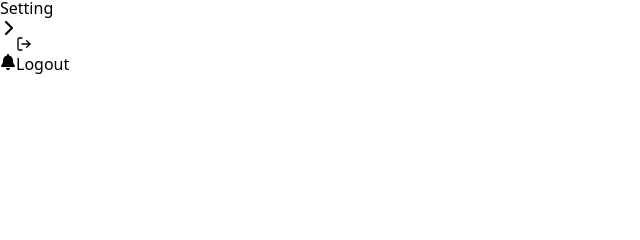
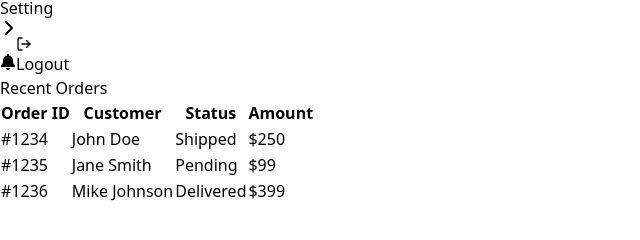
Before and after one commit to Talha-Nazim/demo-dashboard, a React (Vite) app: page /tables in a window 1280 px wide. Shown: the part 480-720 px from the top of the page, without its empty margins (0-640 px from the left). Built offline with nearby package versions, Linux system fonts and the light colour scheme.

Commit message:
create analytics and table page

```diff
--- a/src/App.jsx
+++ b/src/App.jsx
@@ -3,6 +3,9 @@ import Sidebar from "./components/sidebar";
 import { BrowserRouter, Routes, Route } from "react-router-dom";
 import Navbar from "./components/Navbar";
 import Dashboard from "./pages/Dashboard";
+import Tables from "./pages/Tables";
+import Analytics from "./pages/Analytics";
+import Settings from "./pages/Settings";
 
 function App() {
   return (
@@ -15,6 +18,9 @@ function App() {
           <main className="p-6 flex-1 overflow-auto">
             <Routes>
               <Route path="/" element={<Dashboard />} />
+              <Route path="/tables" element={<Tables />} />
+              <Route path="/analytics" element={<Analytics />} />
+              <Route path="/settings/*" element={<Settings />} />
             </Routes>
           </main>
         </div>
--- /dev/null
+++ b/src/components/Table.jsx
@@ -0,0 +1,41 @@
+import React from 'react'
+
+const Table = () => {
+  return (
+    <div className="bg-white rounded-xl shadow p-4 overflow-x-auto">
+        <h2 className="text-lg font-semibold mb-4">Recent Orders</h2>
+        <table className="min-w-full text-left">
+          <thead>
+            <tr>
+              <th className="py-2 px-4 border-b">Order ID</th>
+              <th className="py-2 px-4 border-b">Customer</th>
+              <th className="py-2 px-4 border-b">Status</th>
+              <th className="py-2 px-4 border-b">Amount</th>
+            </tr>
+          </thead>
+          <tbody>
+            <tr className="hover:bg-gray-50">
+              <td className="py-2 px-4 border-b">#1234</td>
+              <td className="py-2 px-4 border-b">John Doe</td>
+              <td className="py-2 px-4 border-b">Shipped</td>
+              <td className="py-2 px-4 border-b">$250</td>
+            </tr>
+            <tr className="hover:bg-gray-50">
+              <td className="py-2 px-4 border-b">#1235</td>
+              <td className="py-2 px-4 border-b">Jane Smith</td>
+              <td className="py-2 px-4 border-b">Pending</td>
+              <td className="py-2 px-4 border-b">$99</td>
+            </tr>
+            <tr className="hover:bg-gray-50">
+              <td className="py-2 px-4 border-b">#1236</td>
+              <td className="py-2 px-4 border-b">Mike Johnson</td>
+              <td className="py-2 px-4 border-b">Delivered</td>
+              <td className="py-2 px-4 border-b">$399</td>
+            </tr>
+          </tbody>
+        </table>
+      </div>
+  )
+}
+
+export default Table
--- /dev/null
+++ b/src/pages/Analytics.jsx
@@ -0,0 +1,10 @@
+import React from 'react'
+import Chart from '../components/Chart'
+
+const Analytics = () => {
+  return (
+    <Chart />
+  )
+}
+
+export default Analytics
--- a/src/pages/Dashboard.jsx
+++ b/src/pages/Dashboard.jsx
@@ -1,5 +1,6 @@
 import Widget from "../components/Widget";
 import Chart from "../components/Chart";
+import Table from "../components/Table";
 
 const Dashboard = () => {
   return (
@@ -16,39 +17,7 @@ const Dashboard = () => {
       <Chart />
 
       {/* table */}
-      <div className="bg-white rounded-xl shadow p-4 overflow-x-auto">
-        <h2 className="text-lg font-semibold mb-4">Recent Orders</h2>
-        <table className="min-w-full text-left">
-          <thead>
-            <tr>
-              <th className="py-2 px-4 border-b">Order ID</th>
-              <th className="py-2 px-4 border-b">Customer</th>
-              <th className="py-2 px-4 border-b">Status</th>
-              <th className="py-2 px-4 border-b">Amount</th>
-            </tr>
-          </thead>
-          <tbody>
-            <tr className="hover:bg-gray-50">
-              <td className="py-2 px-4 border-b">#1234</td>
-              <td className="py-2 px-4 border-b">John Doe</td>
-              <td className="py-2 px-4 border-b">Shipped</td>
-              <td className="py-2 px-4 border-b">$250</td>
-            </tr>
-            <tr className="hover:bg-gray-50">
-              <td className="py-2 px-4 border-b">#1235</td>
-              <td className="py-2 px-4 border-b">Jane Smith</td>
-              <td className="py-2 px-4 border-b">Pending</td>
-              <td className="py-2 px-4 border-b">$99</td>
-            </tr>
-            <tr className="hover:bg-gray-50">
-              <td className="py-2 px-4 border-b">#1236</td>
-              <td className="py-2 px-4 border-b">Mike Johnson</td>
-              <td className="py-2 px-4 border-b">Delivered</td>
-              <td className="py-2 px-4 border-b">$399</td>
-            </tr>
-          </tbody>
-        </table>
-      </div>
+      <Table />
     </div>
   );
 };
--- /dev/null
+++ b/src/pages/Settings.jsx
@@ -0,0 +1,9 @@
+import React from 'react'
+
+const Settings = () => {
+  return (
+    <div>Settings</div>
+  )
+}
+
+export default Settings
--- /dev/null
+++ b/src/pages/Tables.jsx
@@ -0,0 +1,11 @@
+import React from 'react'
+import Table from '../components/Table'
+
+
+const Tables = () => {
+  return (
+    <Table />
+  )
+}
+
+export default Tables
```
